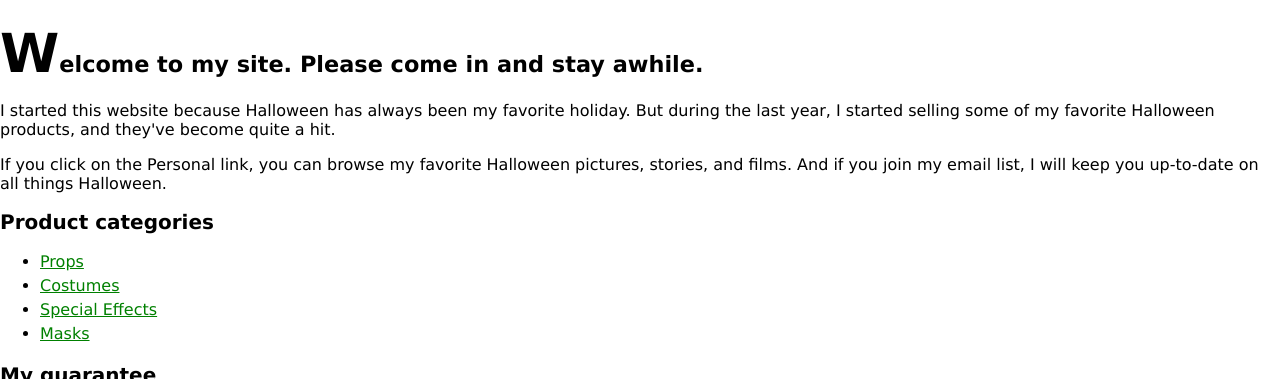
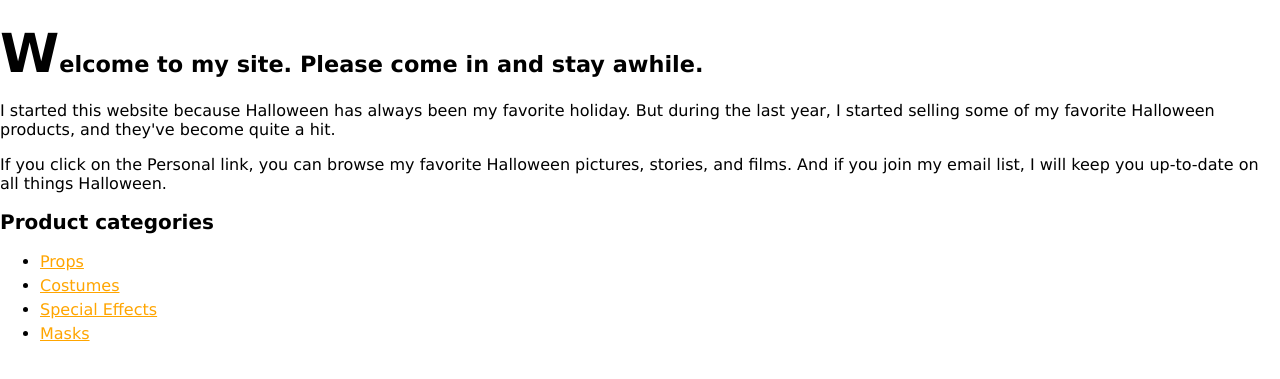
Before and after one commit to fatkungfu/fatkungfu.github.io, a plain HTML site: page index.html in a window 1280 px wide. Shown: the part 126-505 px from the top of the page. Drawn offline with Linux system fonts and the light colour scheme.

Commit message:
html and css
fix both html and css

```diff
--- a/index.html
+++ b/index.html
@@ -23,14 +23,15 @@
 			on all things Halloween.</p>
 		<h2>Product categories</h2>
 		<ul>
-			<li><a href="./products/props.html">Props</a></li>
-			<li><a href="./products/costumes.html">Costumes</a></li>
-			<li><a href="./products/special_effects.html">Special Effects</a></li>
-			<li><a href="./products/masks.html">Masks</a></li>
+			<li><a href="products/props.html">Props</a></li>
+			<li><a href="products/costumes.html">Costumes</a></li>
+			<li><a href="products/special_effects.html">Special Effects</a></li>
+			<li><a href="products/masks.html">Masks</a></li>
 		</ul>
-		<h2>My guarantee</h2>
+		<h3>My guarantee</h3>
 		<p>If you aren't completely satisfied with everything you buy from my site, you can return it for a full refund. <strong>No questions asked!</strong></p>
 	</main>
+
 	<footer>
 		<p>&copy; 2016 Ben Murach</p>
 	</footer>
--- a/styles/main.css
+++ b/styles/main.css
@@ -6,9 +6,9 @@ a {
   font-style: bold;
 }
 a:link, a:visited {
-    color: green;
+    color: orange;
 }
-a:hover, a:hover {
+a:hover, a:focus {
     color: green;
 }
 
```
